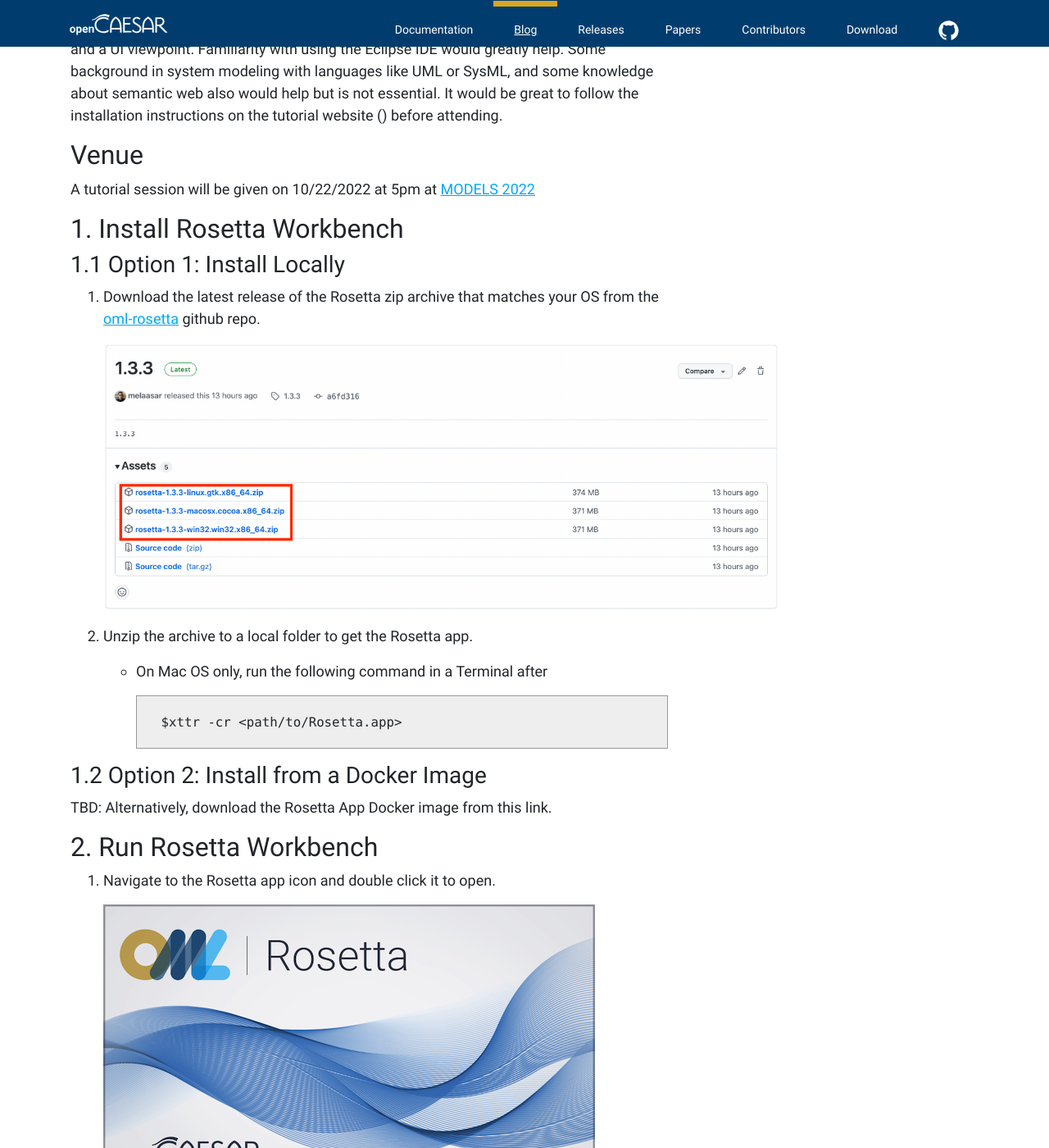
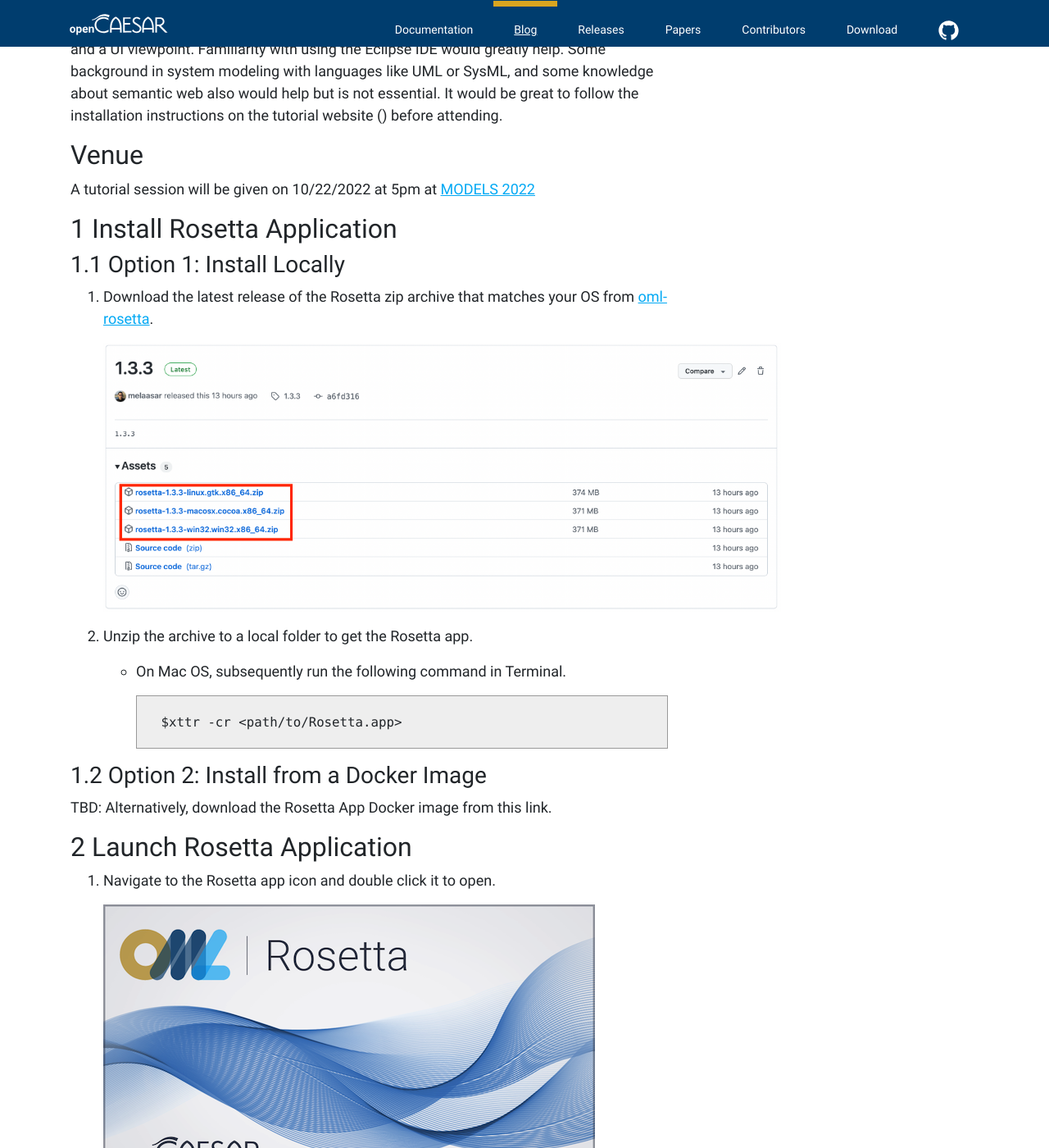
Before and after one commit to opencaesar/opencaesar.github.io, a Jekyll site: the page built from _posts/2022-09-01-Tutorial-on-Ontological-Modeling-Language.md, in a window 1280 px wide and 1400 px high, scrolled down 867 px. Shown: the whole window at 82% size. Built offline with Jekyll 4.4.1, drawn with Linux system fonts in a browser that asks for light colours; nearby versions of some CDN libraries; some of the changed text lies outside the part shown.

````diff
--- a/_posts/2022-09-01-Tutorial-on-Ontological-Modeling-Language.md
+++ b/_posts/2022-09-01-Tutorial-on-Ontological-Modeling-Language.md
@@ -18,17 +18,17 @@
 
 A tutorial session will be given on 10/22/2022 at 5pm at [MODELS 2022](https://conf.researchr.org/track/models-2022/models-2022-tutorials)
 
-## 1. Install Rosetta Workbench
+## 1 Install Rosetta Application
 
 ### 1.1 Option 1: Install Locally
 
-1. Download the latest release of the Rosetta zip archive that matches your OS from the [oml-rosetta](https://github.com/opencaesar/oml-rosetta/releases/latest) github repo.
+1. Download the latest release of the Rosetta zip archive that matches your OS from [oml-rosetta](https://github.com/opencaesar/oml-rosetta/releases/latest).
 
    ![](/assets/img/models2022/Rosetta-Download.png)
 
 1. Unzip the archive to a local folder to get the Rosetta app.
 
-   * On Mac OS only, run the following command in a Terminal after
+   * On Mac OS, subsequently run the following command in Terminal.
 
      ```
       $xttr -cr <path/to/Rosetta.app>
@@ -38,7 +38,7 @@
 
 TBD: Alternatively, download the Rosetta App Docker image from this link.
 
-## 2. Run Rosetta Workbench
+## 2 Launch Rosetta Application
 
 1. Navigate to the Rosetta app icon and double click it to open.
 
@@ -46,7 +46,7 @@
 
 1. When prompted to choose a workspace, create a new one in your local file system.
 
-    <kbd>![](/assets/img/models2022/Rosetta-Launcher.png)</kbd>
+    ![](/assets/img/models2022/Rosetta-Launcher.png)
 
-## 3. OML Tutorials
+## 3 OML Tutorials
 TBD
````
Also changed, not shown: assets/img/models2022/Rosetta-Launcher.png.
